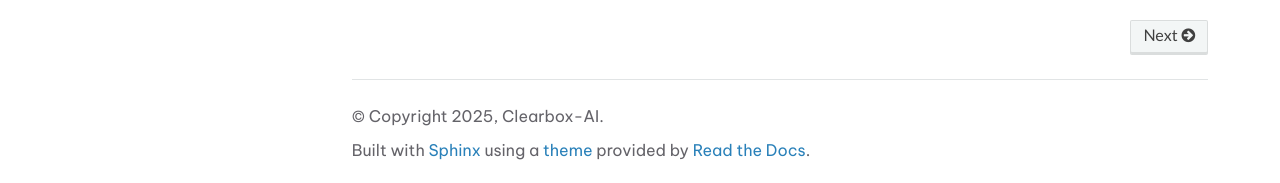
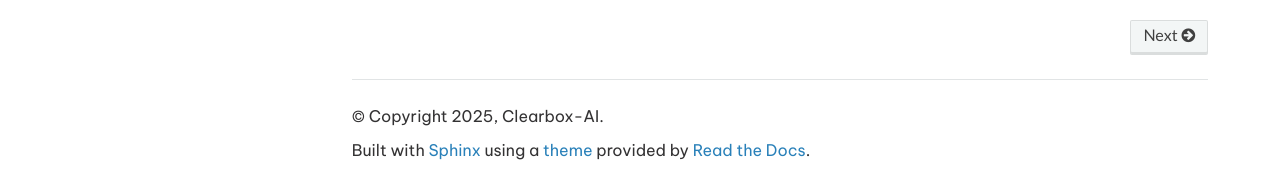
Before and after one commit to Clearbox-AI/clearbox-synthetic-kit, a Sphinx documentation site: the page built from docs/source/index.rst, in a window 1280 px wide and 1355 px high. Shown: the part 1169-1352 px from the top of the window. Built offline with Sphinx 7.4.7 and the Read the Docs theme 3.1.0, drawn with Linux system fonts in a browser that asks for light colours.

Commit message:
minor update

```diff
--- a/docs/source/_static/style.css
+++ b/docs/source/_static/style.css
@@ -13,7 +13,7 @@
 }
 
 footer {
-  color: #646369;
+  color: #333233; /**#646369*/
 }
 
 h1, h2, h3, h4, h5, h6 {
@@ -38,7 +38,7 @@
 
 .wy-nav-side,
 .wy-nav-top {
-  background-color: #ffffff; //** 483a8f */
+  background-color: #ffffff; /** 483a8f */
 }
 
 .wy-form input[type="text"] {
--- a/docs/source/conf.py
+++ b/docs/source/conf.py
@@ -61,7 +61,7 @@
     'style.css',
 ]
 
-html_logo = "img/synthetic_compatto_02.png"
+html_logo = "img/synthetickit_compatto_02.png"
 html_favicon = "img/favicon.ico"
 
 master_doc = 'index'  # Ensure this points to your main document
```
